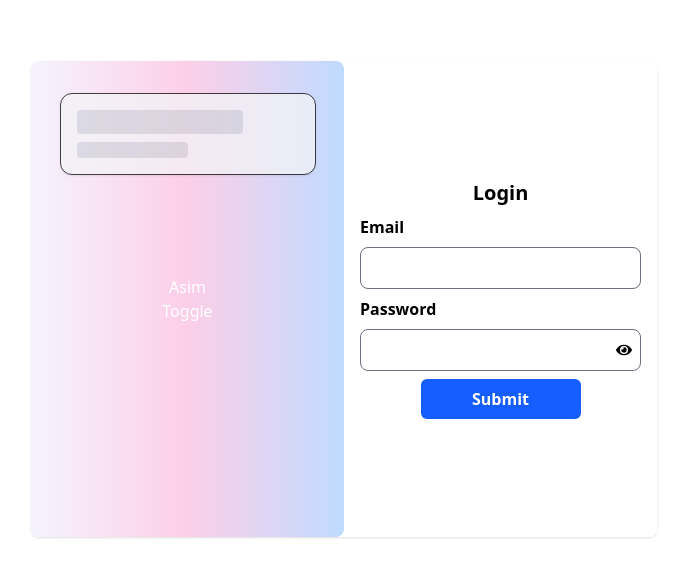
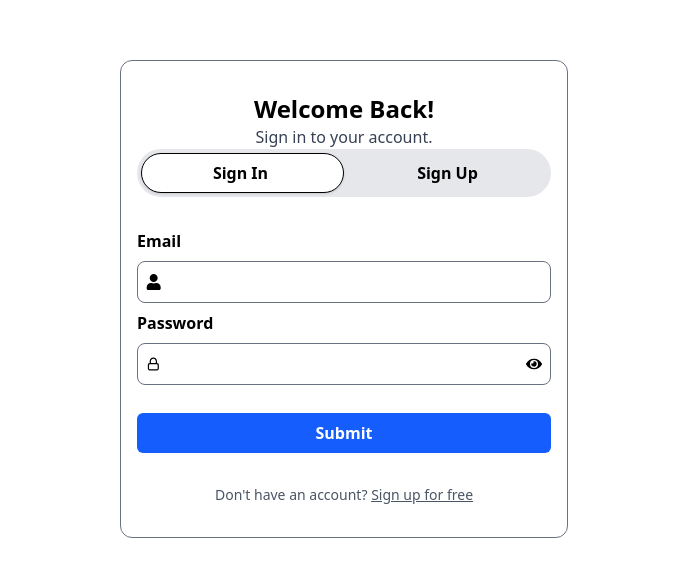
Before and after one commit to AsimRamdurg12/excalidraw-clone, a React (Vite) app in the folder frontend/: page /user/authenticate in a window 1280 px wide. Shown: the part 101-678 px from the top of the page, without its empty margins (296-982 px from the left). Built offline with nearby package versions, Linux system fonts and the light colour scheme.

Commit message:
auth page UI completed

```diff
--- a/frontend/src/components/forms/SignInForm.tsx
+++ b/frontend/src/components/forms/SignInForm.tsx
@@ -5,6 +5,7 @@ import PasswordInput from "../../ui/PasswordInput";
 import { zodResolver } from "@hookform/resolvers/zod";
 import axios, { AxiosError } from "axios";
 import Button from "../../ui/Button";
+import { FaUser } from "react-icons/fa";
 
 const SignInForm = () => {
   const {
@@ -36,12 +37,11 @@ const SignInForm = () => {
   };
   return (
     <form
-      className="flex flex-col text-wrap justify-center items-center bg-white w-fit px-4 py-8 rounded-r-lg gap-2"
+      className="flex flex-col bg-white w-full py-8 gap-2"
       onSubmit={handleSubmit(handleSubmitForm)}
     >
-      <h2 className="text-xl font-bold">Login</h2>
-      <div className="flex flex-col gap-2">
-        <Input label="Email" {...register("email")} />
+      <div className="flex flex-col gap-2 pb-5">
+        <Input label="Email" {...register("email")} Icon={<FaUser />} />
         {errors.email && (
           <p className="text-red-500 text-xs">{errors.email.message}</p>
         )}
@@ -52,9 +52,7 @@ const SignInForm = () => {
         )}
       </div>
       {errors.root && <p>{errors.root.message}</p>}
-      <Button type="submit" className="w-40">
-        Submit
-      </Button>
+      <Button type="submit">Submit</Button>
     </form>
   );
 };
--- a/frontend/src/components/forms/SignUpForm.tsx
+++ b/frontend/src/components/forms/SignUpForm.tsx
@@ -4,6 +4,8 @@ import Input from "../../ui/Input";
 import PasswordInput from "../../ui/PasswordInput";
 import { zodResolver } from "@hookform/resolvers/zod";
 import Button from "../../ui/Button";
+import { FaUser } from "react-icons/fa";
+import { CgMail } from "react-icons/cg";
 
 const SignUpForm = () => {
   const {
@@ -24,30 +26,41 @@ const SignUpForm = () => {
   };
   return (
     <form
-      className="flex flex-col flex-wrap justify-center items-center bg-white w-fit px-4 py-8 rounded-l-lg gap-2"
+      className="flex flex-col bg-white w-full py-8 gap-2"
       onSubmit={handleSubmit(handleSubmitForm)}
     >
-      <div className="p-4 border rounded-xl shadow bg-gray-100 w-64 animate-pulse">
-        <div className="h-6 bg-gray-300 rounded mb-2 w-3/4"></div>
-        <div className="h-4 bg-gray-300 rounded w-1/2"></div>
-      </div>
-      <h2 className="text-lg font-bold">SignUp</h2>
-      <div className="flex flex-col gap-2">
+      <div className="flex flex-col gap-2 py-4">
         <Input
           {...register("name", {
             required: true,
           })}
           label="Name"
+          placeholder="Your Display Name"
+          Icon={<FaUser />}
         />
         {errors.name && (
           <p className="text-red-500 text-xs">{errors.name.message}</p>
         )}
-        <Input {...register("email")} label="Email" />
+        <Input
+          {...(register("email"),
+          {
+            required: true,
+          })}
+          label="Email"
+          placeholder="Email address"
+          Icon={<CgMail className="size-5" />}
+        />
         {errors.email && (
           <p className="text-red-500 text-xs">{errors.email.message}</p>
         )}
 
-        <PasswordInput {...register("password")} />
+        <PasswordInput
+          {...(register("password"),
+          {
+            required: true,
+          })}
+          placeholder="Enter your password"
+        />
         {errors.password && (
           <p className="text-red-500 text-xs">{errors.password.message}</p>
         )}
--- a/frontend/src/components/home/CalltoAction.tsx
+++ b/frontend/src/components/home/CalltoAction.tsx
@@ -16,13 +16,13 @@ const CalltoAction = () => {
           </p>
         </div>
 
-        <div className="flex items-center max-sm:flex-col justify-center my-5 gap-2 w-full">
-          <Button className="group bg-white text-blue-600 flex items-center justify-center gap-2 font-bold text-xl py-4 px-8 transform transition-all duration-300 hover:scale-105 hover:gap-4">
+        <div className="flex items-center max-sm:flex-col justify-center my-5 gap-4 w-full">
+          <Button className="group bg-white text-blue-600 flex items-center justify-center gap-2 font-bold text-xl py-4 px-8 transform transition-all duration-300 hover:scale-105">
             {" "}
             Start Creating Now - It's Free
             <BsArrowRight />
           </Button>
-          <Button className="group flex justify-center px-8 py-4 items-center gap-2 bg-transparent border transform transition-all duration-300 hover:bg-white/20 hover:scale-105 hover:gap-4">
+          <Button className="group flex justify-center px-8 py-4 items-center gap-2 bg-transparent border transform transition-all duration-300 hover:bg-white/20 hover:scale-105">
             Watch Demo Video
             <BsPlayBtn className="size-6" />
           </Button>
--- a/frontend/src/pages/Auth.tsx
+++ b/frontend/src/pages/Auth.tsx
@@ -1,29 +1,63 @@
 import { useState } from "react";
+import Button from "../ui/Button";
+import SignUpForm from "../components/forms/SignUpForm";
 import SignInForm from "../components/forms/SignInForm";
-import SignUpForm from "../components/forms/SignUpForm";
 
 const Auth = () => {
-  const [toggle, setToggle] = useState(false);
+  const [isSignUp, setIsSignUp] = useState(false);
 
   return (
-    <div className="flex w-full h-screen justify-center items-center">
-      <div className="flex px-4 py-8">
-        <div className="flex relative shadow rounded-lg">
-          <div
-            className={`absolute flex flex-col justify-center items-center overflow-hidden w-1/2 h-full rounded-lg bg-gradient-to-r from-violet-50 via-pink-200 to-blue-200 text-white ${
-              toggle
-                ? "transform transition-transform duration-700 translate-x-[100%] bg-gradient-to-l from-blue-500 to-red-200"
-                : "translate-x-0 duration-700"
-            }`}
-          >
-            Asim
-            <button onClick={() => setToggle(!toggle)}>Toggle</button>
+    <section className="min-h-screen flex justify-center items-center">
+      <div className="w-full max-w-md mx-auto">
+        <div className="text-center border px-4 py-8 rounded-xl border-gray-500">
+          <div>
+            <h2 className="text-2xl font-bold">
+              {isSignUp ? "Welcome to DrawingBoard" : "Welcome Back!"}
+            </h2>
+            <p className="text-gray-700">
+              {isSignUp
+                ? "Sign Up to create account"
+                : "Sign in to your account."}
+            </p>
           </div>
-          <SignUpForm />
-          <SignInForm />
+
+          <div className="relative w-full flex gap-2 bg-gray-200 p-1 rounded-full">
+            <div
+              className={`absolute top-1 border bottom-1 w-[49%] bg-white rounded-full shadow-sm transition-transform duration-300 ease-in-out ${
+                isSignUp ? "transform translate-x-full" : ""
+              }`}
+            ></div>
+            <Button
+              onClick={() => setIsSignUp(false)}
+              className={` relative text-black w-full bg-transparent rounded-full transition-colors duration-200 `}
+            >
+              Sign In
+            </Button>
+            <Button
+              onClick={() => setIsSignUp(true)}
+              className={`relative bg-transparent w-full text-black transition-colors rounded-full duration-200`}
+            >
+              Sign Up
+            </Button>
+          </div>
+
+          <div className="flex justify-center">
+            {isSignUp ? <SignUpForm /> : <SignInForm />}
+          </div>
+          <div className="text-center">
+            <p className="text-sm text-gray-600">
+              {isSignUp ? "Already have an account?" : "Don't have an account?"}{" "}
+              <Button
+                onClick={() => setIsSignUp(!isSignUp)}
+                className="font-medium text-gray-600 bg-transparent p-0 underline hover:text-blue-500 transition-colors duration-200"
+              >
+                {isSignUp ? "Sign in here" : "Sign up for free"}
+              </Button>
+            </p>
+          </div>
         </div>
       </div>
-    </div>
+    </section>
   );
 };
 
--- a/frontend/src/ui/Input.tsx
+++ b/frontend/src/ui/Input.tsx
@@ -1,24 +1,33 @@
-import React from "react";
+import React, { type ReactNode } from "react";
+import { cn } from "../lib/utils";
 
 interface Input extends React.ComponentProps<"input"> {
   label?: string;
+  Icon?: ReactNode;
 }
 
-const Input = React.forwardRef<HTMLInputElement, Input>(({ ...props }, ref) => {
+const Input = React.forwardRef<HTMLInputElement, Input>(
+  ({ className, Icon, ...props }, ref) => {
     return (
       <div className="flex flex-col gap-2">
-      <label htmlFor="name" className="font-semibold">
+        <label htmlFor="name" className="text-start font-semibold">
           {props.label}
         </label>
-
+        <div className="group flex items-center border border-gray-500 px-2 rounded-lg focus-within:ring-2 focus-within:ring-blue-500 focus-within:border-transparent">
+          {Icon}
           <input
             {...props}
             ref={ref}
-        className="p-2 w-full focus:outline-none border border-gray-500 rounded-lg"
+            className={cn(
+              "p-2 w-full focus:outline-none rounded-lg ",
+              className
+            )}
           />
         </div>
+      </div>
     );
-});
+  }
+);
 
 Input.displayName = "Input";
 
--- a/frontend/src/ui/PasswordInput.tsx
+++ b/frontend/src/ui/PasswordInput.tsx
@@ -1,24 +1,32 @@
 import React, { useState } from "react";
 import { FaEye, FaEyeSlash } from "react-icons/fa";
+import { cn } from "../lib/utils";
+import { CgLock } from "react-icons/cg";
 
 const PasswordInput = React.forwardRef<
   HTMLInputElement,
   React.ComponentProps<"input">
->(({ ...props }, ref) => {
+>(({ className, ...props }, ref) => {
   const [show, setShow] = useState(false);
   return (
-    <div className="flex flex-col gap-2">
-      <label htmlFor="name" className="font-semibold">
+    <div className="flex flex-col gap-2 justify-between">
+      <label htmlFor="name" className="text-start font-semibold">
         Password
       </label>
-      <div className="flex border border-gray-500 justify-center items-center rounded-lg">
+      <div
+        className={cn(
+          "group flex items-center border px-2 border-gray-500 rounded-lg focus-within:ring-2 focus-within:ring-blue-500 focus-within:border-transparent",
+          className
+        )}
+      >
+        <CgLock />
         <input
           type={show ? "text" : "password"}
           {...props}
           ref={ref}
-          className="p-2 w-full focus:outline-none"
+          className="p-2 focus:outline-none w-full"
         />
-        <div onClick={() => setShow(!show)} className="p-2">
+        <div onClick={() => setShow(!show)}>
           {show ? <FaEyeSlash /> : <FaEye />}
         </div>
       </div>
```
Also changed, not shown: frontend/src/components/home/UseCases.tsx (+5 -2 lines). Lines whose indentation alone changed are shown as unchanged.
